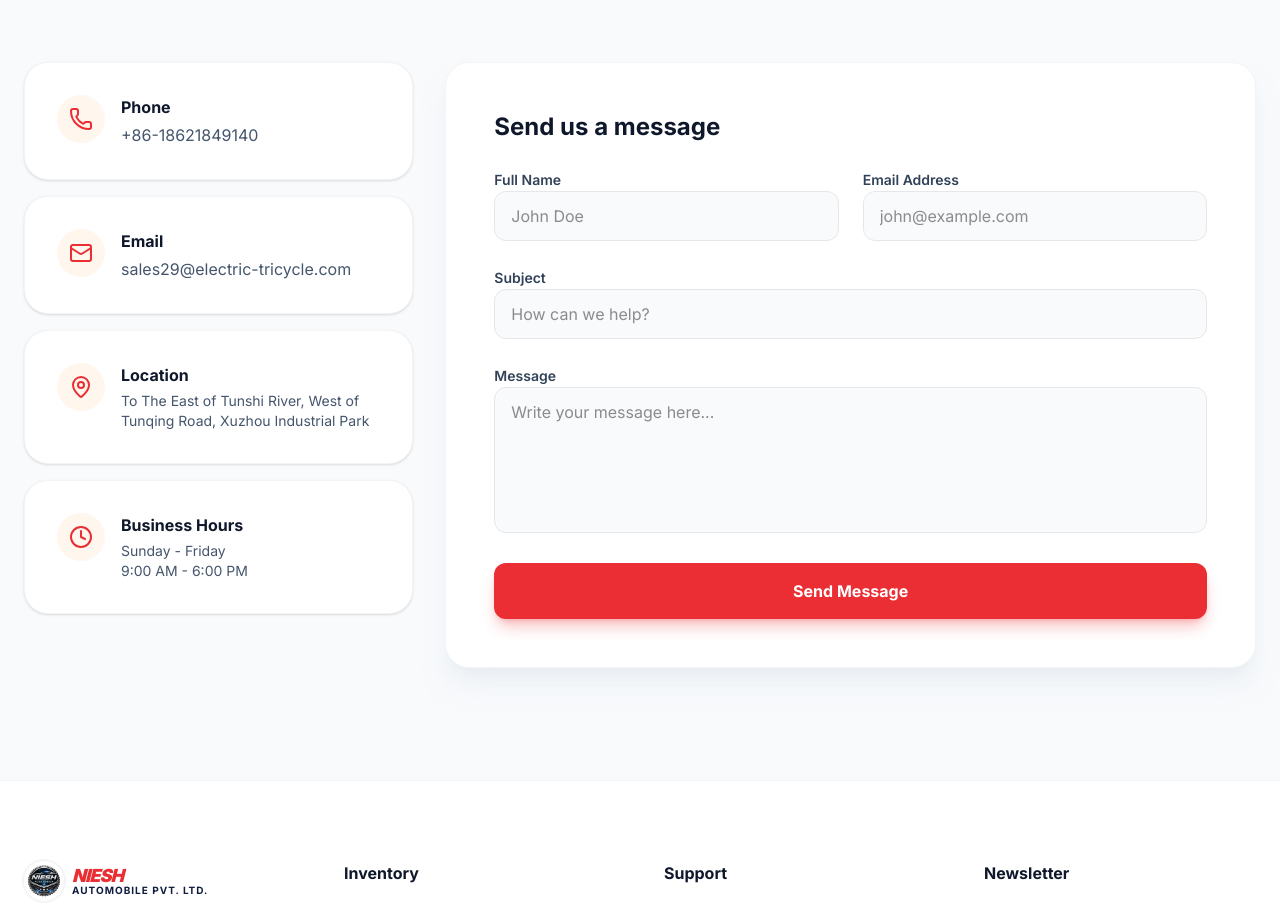
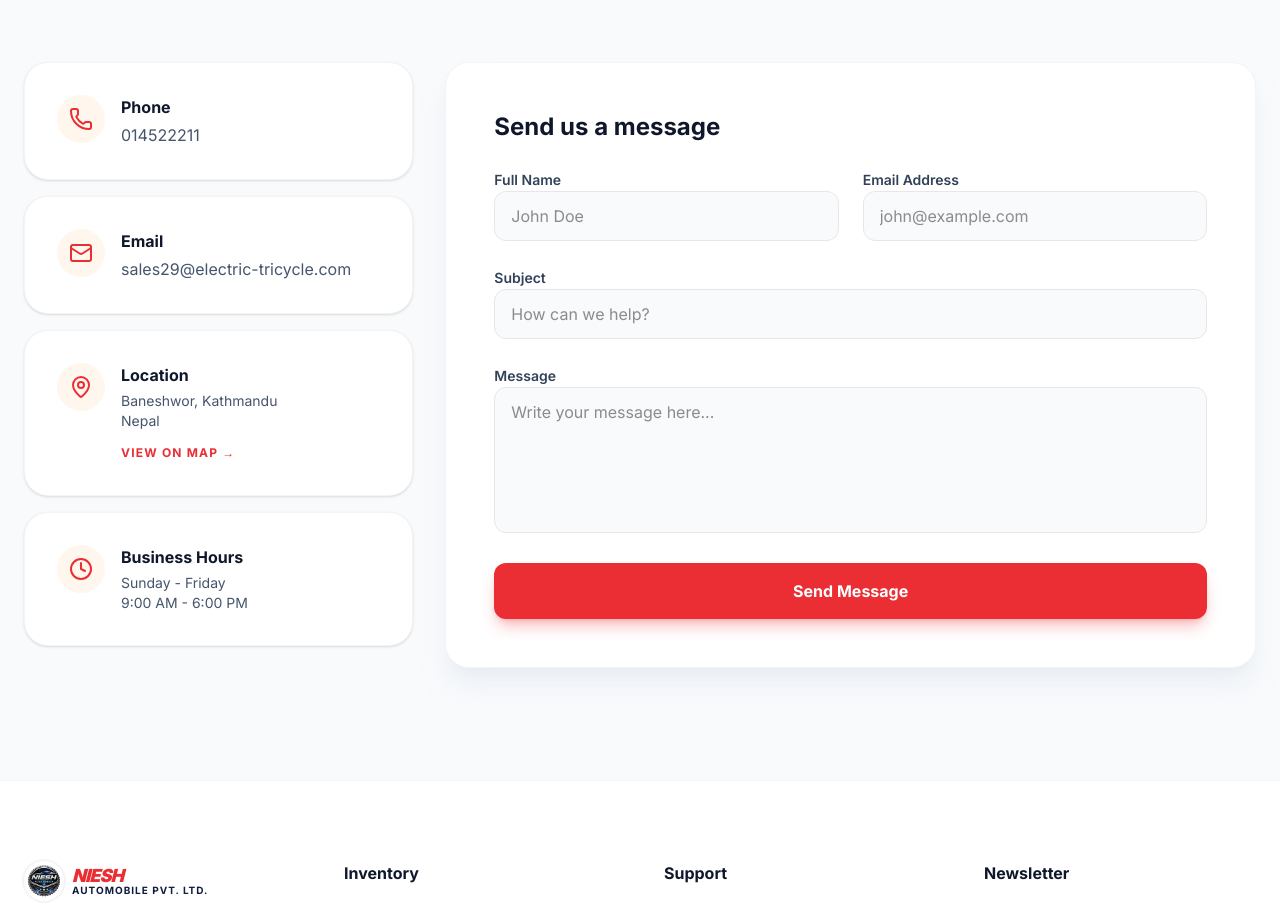
Before and after one commit to itzzzlucifer/nieshauto, a Next.js app: page /about in a window 1280 px wide. Shown: the part 1040-1951 px from the top of the page. Built offline with nearby package versions, Linux system fonts and the light colour scheme; no server answers.

Commit message:
feat: update contact info and add clickable map link to about page

```diff
--- a/app/about/page.tsx
+++ b/app/about/page.tsx
@@ -69,7 +69,7 @@ export default function AboutPage() {
                   </div>
                   <div>
                     <h4 className="font-bold text-slate-900 mb-1">Phone</h4>
-                    <p className="text-slate-600">+86-18621849140</p>
+                    <p className="text-slate-600">014522211</p>
                   </div>
                 </div>
 
@@ -83,15 +83,16 @@ export default function AboutPage() {
                   </div>
                 </div>
 
-                <div className="bg-white p-8 rounded-3xl shadow-sm border border-gray-100 flex items-start gap-4 hover:shadow-md transition-shadow">
-                  <div className="bg-orange-50 p-3 rounded-full text-[#ea2e33]">
+                <a href="https://maps.app.goo.gl/X7Y9k867kFBmJhhz8?g_st=ic" target="_blank" rel="noopener noreferrer" className="bg-white p-8 rounded-3xl shadow-sm border border-gray-100 flex items-start gap-4 hover:shadow-md hover:border-[#ea2e33]/30 transition-all group cursor-pointer w-full">
+                  <div className="bg-orange-50 p-3 rounded-full text-[#ea2e33] group-hover:bg-[#ea2e33] group-hover:text-white transition-colors">
                     <MapPin size={24} />
                   </div>
                   <div>
                     <h4 className="font-bold text-slate-900 mb-1">Location</h4>
-                    <p className="text-slate-600 text-sm">To The East of Tunshi River, West of Tunqing Road, Xuzhou Industrial Park</p>
+                    <p className="text-slate-600 text-sm mb-2">Baneshwor, Kathmandu<br/>Nepal</p>
+                    <span className="text-xs font-bold text-[#ea2e33] uppercase tracking-widest group-hover:underline">View on Map &rarr;</span>
                   </div>
-                </div>
+                </a>
 
                 <div className="bg-white p-8 rounded-3xl shadow-sm border border-gray-100 flex items-start gap-4 hover:shadow-md transition-shadow">
                   <div className="bg-orange-50 p-3 rounded-full text-[#ea2e33]">
```
